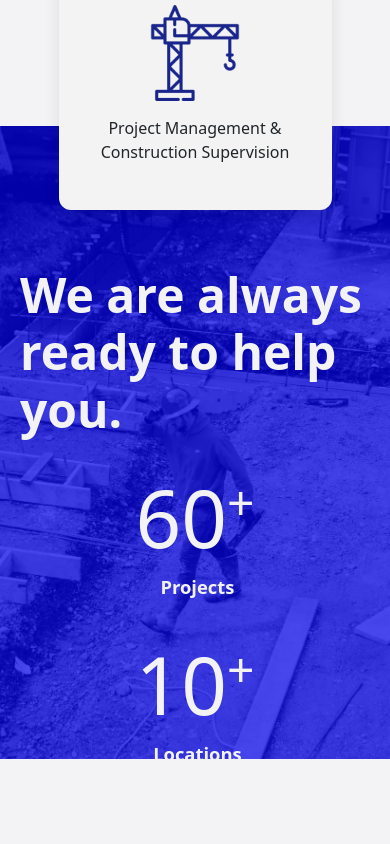
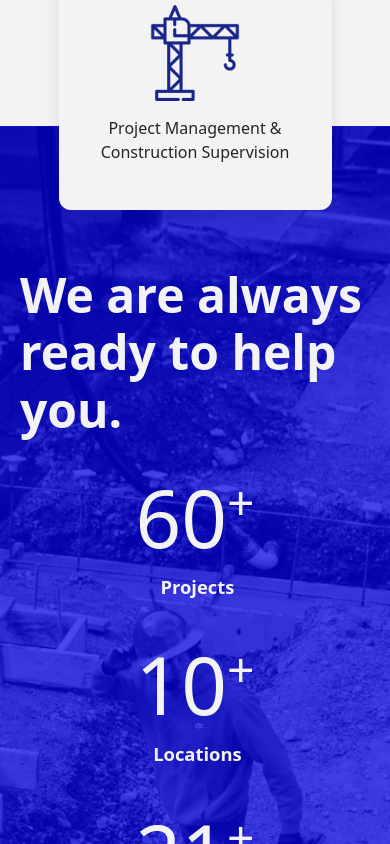
Before and after one commit to elsheikh21/euro-group-sito, a React (Create React App) app: page / in a window 390 px wide. Shown: the part 4820-5664 px from the top of the page. Built offline with nearby package versions, Linux system fonts and the light colour scheme; a web font is replaced by a local one.

Commit message:
fix(Mobile-View): :bug: Fixing couple of small-view-ports UI issues
"Added media queries and styles for responsive design in ContactHeader, Footer, and ServicesSection components."

```diff
--- a/src/components/ContactHeader.css
+++ b/src/components/ContactHeader.css
@@ -46,3 +46,9 @@
   z-index: 3;
   position: relative;
 }
+
+@media (max-width: 767px) {
+  .contact-header-content {
+    max-width: 100%;
+  }
+}
--- a/src/components/Footer.css
+++ b/src/components/Footer.css
@@ -125,4 +125,7 @@
   .footer-column {
     margin-bottom: 20px;
   }
+  .one-third-max {
+    max-width: 100%;
+  }
 }
--- a/src/components/ServicesSection.css
+++ b/src/components/ServicesSection.css
@@ -187,6 +187,9 @@
     width: 100%;
     text-align: center;
   }
+  .statistics-section {
+    height: 100%;
+  }
 }
 
 @media (max-width: 480px) {
```
